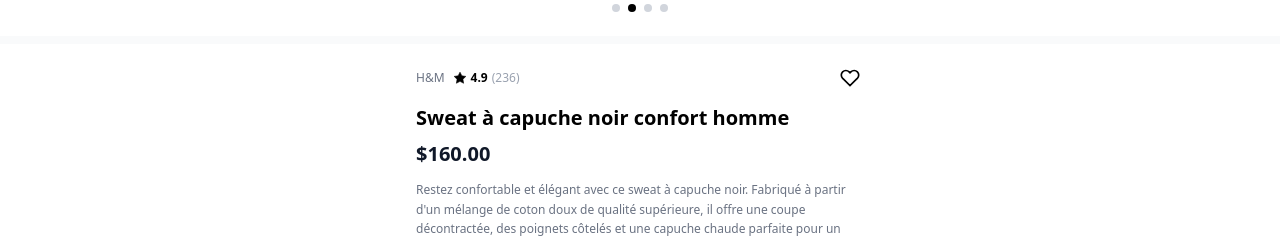
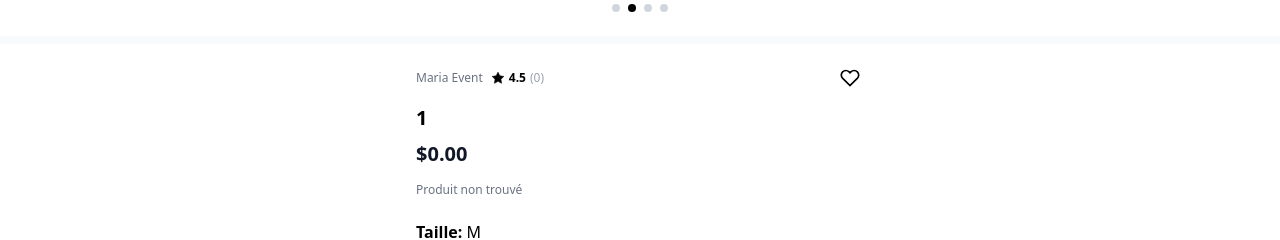
Before and after one commit to Rokabasi/maria_event, a Next.js app: page /products/1 in a window 1280 px wide. Shown: the part 560-800 px from the top of the page. Built offline with nearby package versions, Linux system fonts and the light colour scheme.

Commit message:
fix : detail page

```diff
--- a/src/app/products/[id]/page.tsx
+++ b/src/app/products/[id]/page.tsx
@@ -1,28 +1,160 @@
 'use client';
 
 import { useParams, useRouter } from "next/navigation";
-import { useState } from "react";
+import { useState, useMemo } from "react";
 import { useCart } from "../../context/CartContext";
 import Navbar from "../../components/Navbar/Navbar";
+
+// Base de données des produits
+const productsDatabase = {
+    "Sweat-shirt": {
+        title: "Sweat-shirt",
+        price: "45.00",
+        brand: "H&M",
+        rating: 4.9,
+        reviews: 236,
+        description: "Sweat-shirt confortable et élégant, parfait pour un look décontracté. Fabriqué en coton doux de qualité supérieure.",
+        image: "https://images.unsplash.com/photo-1556821840-3a63f95609a7?w=600&h=600&fit=crop",
+        sizes: ["S", "M", "L", "XL", "XXL"]
+    },
+    "Chemise Soleil": {
+        title: "Chemise Soleil",
+        price: "32.00",
+        brand: "Zara",
+        rating: 4.5,
+        reviews: 128,
+        description: "Chemise légère et respirante, idéale pour les journées ensoleillées. Coupe moderne et confortable.",
+        image: "https://images.unsplash.com/photo-1596755094514-f87e34085b2c?w=600&h=600&fit=crop",
+        sizes: ["S", "M", "L", "XL"]
+    },
+    "Veste Oversize": {
+        title: "Veste Oversize",
+        price: "67.00",
+        brand: "Pull&Bear",
+        rating: 4.7,
+        reviews: 89,
+        description: "Veste oversize tendance avec une coupe ample et décontractée. Parfaite pour un style urbain.",
+        image: "https://images.unsplash.com/photo-1551028719-00167b16eac5?w=600&h=600&fit=crop",
+        sizes: ["S", "M", "L", "XL", "XXL"]
+    },
+    "Polo": {
+        title: "Polo",
+        price: "28.00",
+        brand: "Lacoste",
+        rating: 4.6,
+        reviews: 156,
+        description: "Polo classique en coton piqué. Un incontournable pour un look élégant et décontracté.",
+        image: "https://images.unsplash.com/photo-1586790170083-2f9ceadc732d?w=600&h=600&fit=crop",
+        sizes: ["S", "M", "L", "XL", "XXL"]
+    },
+    "Veste en Jean": {
+        title: "Veste en Jean",
+        price: "78.00",
+        brand: "Levi's",
+        rating: 4.8,
+        reviews: 203,
+        description: "Veste en jean classique et intemporelle. Durable et stylée pour toutes les saisons.",
+        image: "https://images.unsplash.com/photo-1576995853123-5a10305d93c0?w=600&h=600&fit=crop",
+        sizes: ["S", "M", "L", "XL", "XXL"]
+    },
+    "T-Shirt Équipe": {
+        title: "T-Shirt Équipe",
+        price: "24.00",
+        brand: "Nike",
+        rating: 4.4,
+        reviews: 312,
+        description: "T-shirt sportif en tissu respirant. Confort optimal pour vos activités quotidiennes.",
+        image: "https://images.unsplash.com/photo-1521572163474-6864f9cf17ab?w=600&h=600&fit=crop",
+        sizes: ["S", "M", "L", "XL", "XXL"]
+    },
+    "Sac de Luxe": {
+        title: "Sac de Luxe",
+        price: "89.00",
+        brand: "Michael Kors",
+        rating: 4.9,
+        reviews: 167,
+        description: "Sac élégant en cuir synthétique de haute qualité. Design sophistiqué et pratique.",
+        image: "https://images.unsplash.com/photo-1590874103328-eac38a683ce7?w=600&h=600&fit=crop",
+        sizes: ["Unique"]
+    },
+    "Montre Décontractée": {
+        title: "Montre Décontractée",
+        price: "156.00",
+        brand: "Fossil",
+        rating: 4.7,
+        reviews: 94,
+        description: "Montre moderne avec bracelet en cuir. Élégance et précision pour votre quotidien.",
+        image: "https://images.unsplash.com/photo-1523275335684-37898b6baf30?w=600&h=600&fit=crop",
+        sizes: ["Unique"]
+    },
+    "Veste en Jean Vintage": {
+        title: "Veste en Jean Vintage",
+        price: "89.00",
+        brand: "Vintage Store",
+        rating: 4.6,
+        reviews: 78,
+        description: "Veste en jean vintage avec un style rétro unique. Pièce authentique et tendance.",
+        image: "https://images.unsplash.com/photo-1543076659-9380cdf10613?w=600&h=600&fit=crop",
+        sizes: ["S", "M", "L", "XL"]
+    },
+    "Polo Classique": {
+        title: "Polo Classique",
+        price: "45.00",
+        brand: "Ralph Lauren",
+        rating: 4.8,
+        reviews: 201,
+        description: "Polo classique en coton premium. Élégance intemporelle et confort absolu.",
+        image: "https://images.unsplash.com/photo-1626497764746-6dc36546b388?w=600&h=600&fit=crop",
+        sizes: ["S", "M", "L", "XL", "XXL"]
+    },
+    "Blazer Moderne": {
+        title: "Blazer Moderne",
+        price: "120.00",
+        brand: "Hugo Boss",
+        rating: 4.9,
+        reviews: 145,
+        description: "Blazer moderne avec une coupe ajustée. Parfait pour un look professionnel et élégant.",
+        image: "https://images.unsplash.com/photo-1507679799987-c73779587ccf?w=600&h=600&fit=crop",
+        sizes: ["S", "M", "L", "XL", "XXL"]
+    },
+    "Sweat à Capuche": {
+        title: "Sweat à Capuche",
+        price: "65.00",
+        brand: "Adidas",
+        rating: 4.7,
+        reviews: 189,
+        description: "Sweat à capuche confortable avec poche kangourou. Idéal pour un style sportif et décontracté.",
+        image: "https://images.unsplash.com/photo-1556821840-3a63f95609a7?w=600&h=600&fit=crop",
+        sizes: ["S", "M", "L", "XL", "XXL"]
+    }
+};
 
 export default function ProductDetailPage() {
     const params = useParams();
     const router = useRouter();
     const { addToCart } = useCart();
     const [quantity, setQuantity] = useState(1);
-    const [selectedSize, setSelectedSize] = useState("XL");
+    const [selectedSize, setSelectedSize] = useState("M");
 
-    const product = {
-        id: params.id as string,
-        title: "Sweat à capuche noir confort homme",
-        price: "160.00",
-        brand: "H&M",
-        rating: 4.9,
-        reviews: 236,
-        description: "Restez confortable et élégant avec ce sweat à capuche noir. Fabriqué à partir d'un mélange de coton doux de qualité supérieure, il offre une coupe décontractée, des poignets côtelés et une capuche chaude parfaite pour un usage quotidien.",
-        image: "https://images.unsplash.com/photo-1556821840-3a63f95609a7?w=600&h=600&fit=crop",
-        sizes: ["S", "M", "L", "XL", "XXL"]
-    };
+    const productId = decodeURIComponent(params.id as string);
+
+    const product = useMemo(() => {
+        const foundProduct = productsDatabase[productId as keyof typeof productsDatabase];
+        if (!foundProduct) {
+            return {
+                id: productId,
+                title: productId,
+                price: "0.00",
+                brand: "Maria Event",
+                rating: 4.5,
+                reviews: 0,
+                description: "Produit non trouvé",
+                image: "https://images.unsplash.com/photo-1556821840-3a63f95609a7?w=600&h=600&fit=crop",
+                sizes: ["S", "M", "L", "XL"]
+            };
+        }
+        return { id: productId, ...foundProduct };
+    }, [productId]);
 
     const handleAddToCart = () => {
         addToCart({
```
